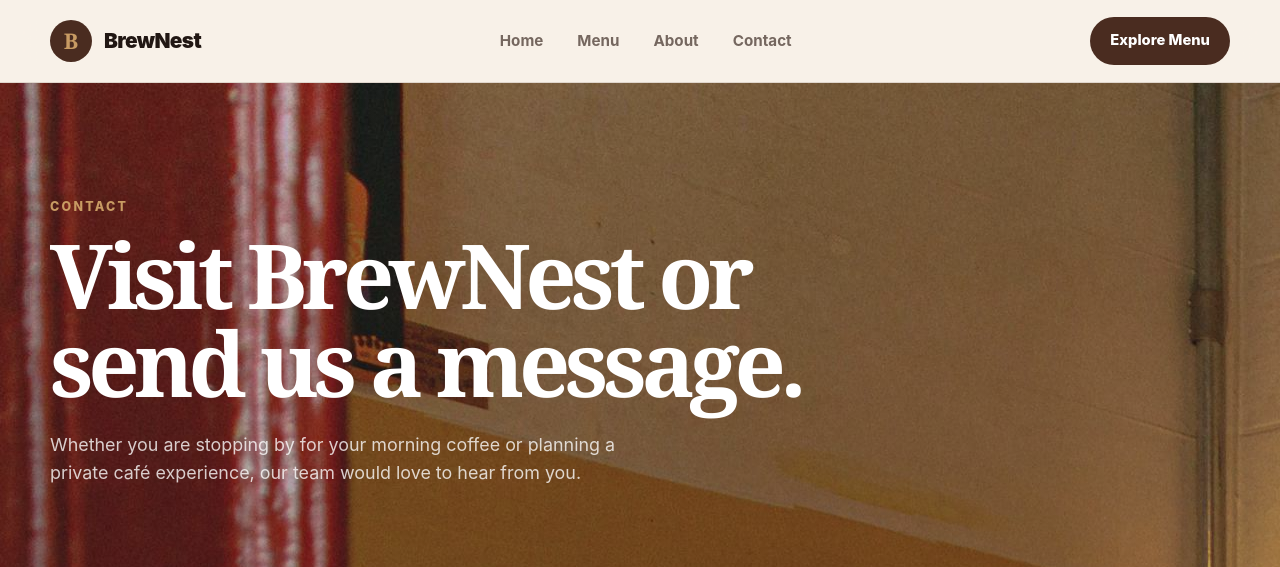
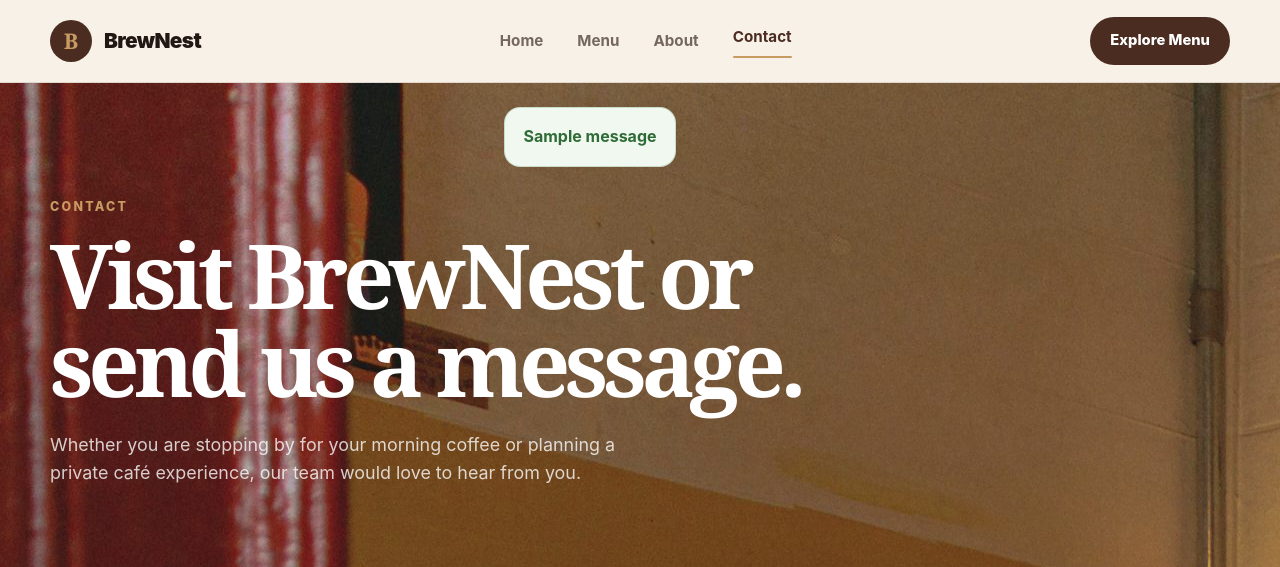
Before and after one commit to wasilsaeed/brewnest-coffee-brand-project, a Flask app: page /contact in a window 1280 px wide. Shown: the top 567 px of the page. Run offline with Flask 3, Linux system fonts and the light colour scheme; one stand-in notice (Sample message) is shown.

Commit message:
Handle contact form submittion with flash message

```diff
--- a/app/routes.py
+++ b/app/routes.py
@@ -1,20 +1,60 @@
-from flask import Blueprint, render_template
+from flask import Blueprint, render_template, request, flash, redirect, url_for
 from .data import coffee_menu, featured_products
 
 main = Blueprint("main", __name__)
 
+
 @main.route("/")
 def home():
-    return render_template("home.html", featured_products=featured_products)
+    return render_template(
+        "home.html",
+        active_page="home",
+        featured_products=featured_products
+    )
+
 
 @main.route("/menu")
 def menu():
-    return render_template("menu.html", coffee_menu=coffee_menu)
+    return render_template(
+        "menu.html",
+        active_page="menu",
+        coffee_menu=coffee_menu
+    )
+
 
 @main.route("/about")
 def about():
-    return render_template("about.html")
+    return render_template(
+        "about.html",
+        active_page="about"
+    )
 
-@main.route("/contact")
+
+
+@main.route("/contact", methods=["GET", "POST"])
 def contact():
-    return render_template("contact.html")
+    if request.method == "POST":
+        name = request.form.get("name", "").strip()
+        email = request.form.get("email", "").strip()
+        message = request.form.get("message", "").strip()
+
+        if not name or not email or not message:
+            flash("Please complete all fields before sending your message.", "error")
+            return redirect(url_for("main.contact"))
+
+        if "@" not in email or "." not in email:
+            flash("Please enter a valid email address.", "error")
+            return redirect(url_for("main.contact"))
+
+        print("New Contact Message")
+        print(f"Name: {name}")
+        print(f"Email: {email}")
+        print(f"Message: {message}")
+
+        flash("Thank you. Your message has been received. Our team will contact you shortly.", "success")
+        return redirect(url_for("main.contact"))
+
+    return render_template(
+        "contact.html",
+        active_page="contact"
+    )
--- a/app/static/css/base.css
+++ b/app/static/css/base.css
@@ -97,7 +97,10 @@ textarea {
   padding: 0 24px;
   border-radius: 999px;
   font-weight: 800;
-    transition: transform var(--transition), background var(--transition), color var(--transition);
+  transition:
+    transform var(--transition),
+    background var(--transition),
+    color var(--transition);
 }
 
 .btn:hover {
@@ -188,6 +191,20 @@ textarea {
   color: var(--color-primary);
 }
 
+.nav-links a.active {
+  color: var(--color-primary);
+}
+
+.nav-links a.active::after {
+  content: "";
+  display: block;
+  width: 100%;
+  height: 2px;
+  margin-top: 6px;
+  border-radius: 999px;
+  background: var(--color-accent);
+}
+
 .nav-cta {
   padding: 12px 20px;
   border-radius: 999px;
@@ -195,7 +212,9 @@ textarea {
   color: #fff;
   font-weight: 800;
   font-size: 0.92rem;
-    transition: background var(--transition), transform var(--transition);
+  transition:
+    background var(--transition),
+    transform var(--transition);
 }
 
 .nav-cta:hover {
@@ -219,7 +238,34 @@ textarea {
   margin: 5px auto;
   background: var(--color-primary);
 }
+.flash-wrapper {
+    width: min(100% - 32px, var(--container-width));
+    margin: 24px auto 0;
+    display: flex;
+    justify-content: center;
+    gap: 12px;
+    position: absolute;
 
+}
+
+.flash-message {
+    padding: 16px 18px;
+    border-radius: 16px;
+    font-weight: 700;
+    border: 1px solid transparent;
+}
+
+.flash-success {
+    background: #f0f8ef;
+    color: #2f6b36;
+    border-color: rgba(47, 107, 54, 0.2);
+}
+
+.flash-error {
+    background: #fff1f0;
+    color: #9f2f24;
+    border-color: rgba(159, 47, 36, 0.2);
+}
 /* Footer */
 
 .site-footer {
@@ -299,6 +345,10 @@ textarea {
     padding: 18px 24px;
   }
 
+  .nav-links a.active::after {
+    display: none;
+  }
+
   .section {
     padding: 72px 0;
   }
--- a/app/static/js/main.js
+++ b/app/static/js/main.js
@@ -1,8 +1,14 @@
-const navToggle = document.querySelector(".nav-toggle");
-const navLinks = document.querySelector(".nav-links");
+document.addEventListener("DOMContentLoaded", () => {
+    const navToggle = document.querySelector(".nav-toggle");
+    const navLinks = document.querySelector(".nav-links");
 
-if (navToggle && navLinks) {
+    if (!navToggle || !navLinks) {
+        console.warn("Navigation elements not found.");
+        return;
+    }
+
     navToggle.addEventListener("click", () => {
         navLinks.classList.toggle("is-open");
+        navToggle.classList.toggle("is-active");
     });
-}
+});
--- a/app/templates/base.html
+++ b/app/templates/base.html
@@ -1,8 +1,8 @@
-<!DOCTYPE html>
+<!doctype html>
 <html lang="en">
   <head>
-    <meta charset="UTF-8">
-    <meta name="viewport" content="width=device-width, initial-scale=1.0">
+    <meta charset="UTF-8" />
+    <meta name="viewport" content="width=device-width, initial-scale=1.0" />
     <title>
       {% block title %}BrewNest | Premium Coffee House{% endblock %}
     </title>
@@ -12,10 +12,13 @@
       content="{% block meta_description %}
                 BrewNest is a premium coffee house offering handcrafted coffee, artisan bakery items, and a refined café experience.
                 {% endblock %}"
-    >
+    />
 
     <!-- Global stylesheet -->
-    <link rel="stylesheet" href="{{ url_for('static', filename='css/base.css') }}">
+    <link
+      rel="stylesheet"
+      href="{{ url_for('static', filename='css/base.css') }}"
+    />
 
     <!-- Page-specific stylesheet -->
     {% block styles %}{% endblock %}
@@ -29,7 +32,7 @@
           <span class="brand-text">BrewNest</span>
         </a>
 
-            <button class="nav-toggle" aria-label="Toggle navigation">
+        <button class="nav-toggle" type="button" aria-label="Toggle navigation">
           <span></span>
           <span></span>
           <span></span>
@@ -37,24 +40,53 @@
 
         <ul class="nav-links">
           <li>
-                    <a href="{{ url_for('main.home') }}">Home</a>
+            <a
+              href="{{ url_for('main.home') }}"
+              class="{% if active_page == 'home' %}active{% endif %}"
+            >
+              Home
+            </a>
           </li>
+
           <li>
-                    <a href="{{ url_for('main.menu') }}">Menu</a>
+            <a
+              href="{{ url_for('main.menu') }}"
+              class="{% if active_page == 'menu' %}active{% endif %}"
+            >
+              Menu
+            </a>
           </li>
+
           <li>
-                    <a href="{{ url_for('main.about') }}">About</a>
+            <a
+              href="{{ url_for('main.about') }}"
+              class="{% if active_page == 'about' %}active{% endif %}"
+            >
+              About
+            </a>
           </li>
+
           <li>
-                    <a href="{{ url_for('main.contact') }}">Contact</a>
+            <a
+              href="{{ url_for('main.contact') }}"
+              class="{% if active_page == 'contact' %}active{% endif %}"
+            >
+              Contact
+            </a>
           </li>
         </ul>
 
-            <a href="{{ url_for('main.menu') }}" class="nav-cta">
-                Explore Menu
-            </a>
+        <a href="{{ url_for('main.menu') }}" class="nav-cta"> Explore Menu </a>
       </nav>
     </header>
+     {% with messages = get_flashed_messages(with_categories=true) %} {% if
+      messages %}
+      <div class="flash-wrapper">
+        {% for category, message in messages %}
+        <div class="flash-message flash-{{ category }}">{{ message }}</div>
+        {% endfor %}
+      </div>
+      {% endif %} {% endwith %}
 
     <main>
      {% block content %}{% endblock %}
@@ -67,7 +99,8 @@
             BrewNest
           </a>
           <p>
-                    A refined coffee house experience crafted for those who appreciate flavor, atmosphere, and detail.
+            A refined coffee house experience crafted for those who appreciate
+            flavor, atmosphere, and detail.
           </p>
         </div>
 
@@ -98,7 +131,7 @@
       </div>
     </footer>
 
-    <!-- <script src="{{ url_for('static', filename='js/main.js') }}"></script> -->
+    <script src="{{ url_for('static', filename='js/main.js') }}"></script>
     {% block scripts %}{% endblock %}
   </body>
 </html>
--- a/app/templates/contact.html
+++ b/app/templates/contact.html
@@ -1,22 +1,19 @@
-{% extends "base.html" %}
-
-{% block title %}Contact | BrewNest{% endblock %}
-
-{% block meta_description %}
-Contact BrewNest, visit our premium coffee house, or send us a message for reservations, events, and general inquiries.
-{% endblock %}
-
-{% block styles %}
-<link rel="stylesheet" href="{{ url_for('static', filename='css/contact.css') }}">
-{% endblock %}
-
-{% block content %}
+{% extends "base.html" %} {% block title %}Contact | BrewNest{% endblock %} {%
+block meta_description %} Contact BrewNest, visit our premium coffee house, or
+send us a message for reservations, events, and general inquiries. {% endblock
+%} {% block styles %}
+<link
+  rel="stylesheet"
+  href="{{ url_for('static', filename='css/contact.css') }}"
+/>
+{% endblock %} {% block content %}
 <section class="contact-hero">
   <div class="container">
     <span class="eyebrow">Contact</span>
     <h1>Visit BrewNest or send us a message.</h1>
     <p>
-            Whether you are stopping by for your morning coffee or planning a private café experience, our team would love to hear from you.
+      Whether you are stopping by for your morning coffee or planning a private
+      café experience, our team would love to hear from you.
     </p>
   </div>
 </section>
@@ -42,20 +39,42 @@ Contact BrewNest, visit our premium coffee house, or send us a message for reser
       </article>
     </div>
 
-        <form class="contact-form">
+    <form
+      class="contact-form"
+      method="POST"
+      action="{{ url_for('main.contact') }}"
+    >
       <div class="form-row">
         <label for="name">Full Name</label>
-                <input type="text" id="name" name="name" placeholder="Your name">
+        <input
+          type="text"
+          id="name"
+          name="name"
+          placeholder="Your name"
+          required
+        />
       </div>
 
       <div class="form-row">
         <label for="email">Email Address</label>
-                <input type="email" id="email" name="email" placeholder="you@example.com">
+        <input
+          type="email"
+          id="email"
+          name="email"
+          placeholder="you@example.com"
+          required
+        />
       </div>
 
       <div class="form-row">
         <label for="message">Message</label>
-                <textarea id="message" name="message" rows="6" placeholder="How can we help?"></textarea>
+        <textarea
+          id="message"
+          name="message"
+          rows="6"
+          placeholder="How can we help?"
+          required
+        ></textarea>
       </div>
 
       <button type="submit" class="btn btn-primary">Send Message</button>
```
Lines whose indentation alone changed are shown as unchanged.
